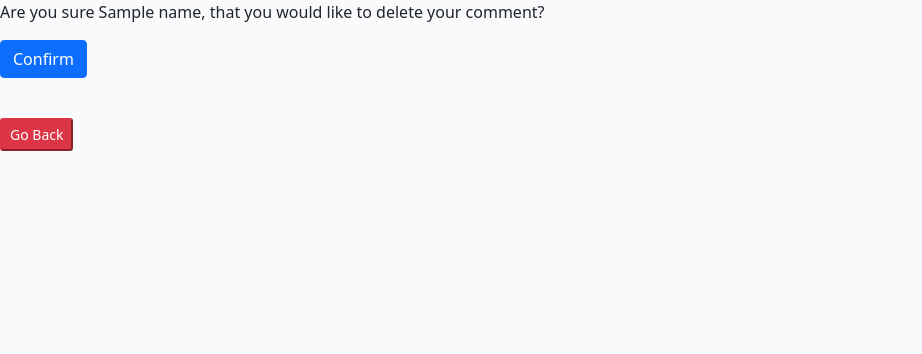
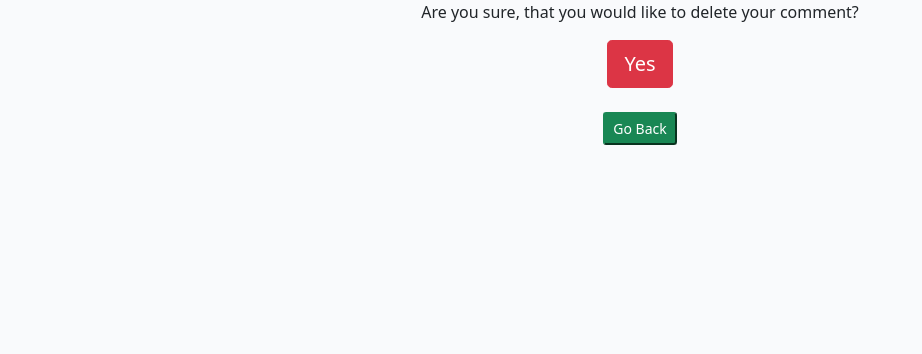
Before and after one commit to healygi/PP4, a Django app: template blog/templates/user_comments/delete-comment.html in a window 1280 px wide. Shown: the part 66-420 px from the top of the page, without its empty margins (0-922 px from the left). Run offline with Django 3.2, Linux system fonts and the light colour scheme; tables that the repository leaves empty hold one stand-in row (values such as "Sample post"); the template is opened without the code that fills it: values that come from a table or form of the project are taken from there, most other values are stand-ins (such as "Sample title", 1, 10 or a date in 2020); some libraries are stand-ins or nearby versions.

Commit message:
tidy up styling for delete-comment.html page - change button to read - center txt etc.

```diff
--- a/blog/templates/user_comments/delete-comment.html
+++ b/blog/templates/user_comments/delete-comment.html
@@ -4,14 +4,14 @@
 
 {% load static %}
 
-<form method="post">
+<form method="post" class="text-center">
     {% csrf_token %}
-    <p>Are you sure {{ name }}, that you would like to delete
-        your comment? <p>
-    <input class="btn btn-primary" type="submit" value="Confirm">
+    <p class="font-weight-bold">
+        Are you sure, that you would like to delete your comment?</p>
+    <input class="btn btn-danger btn-lg" type="submit" value="Yes">
     <div><br>
         <a href="{% url 'post_detail' comment.post.slug %}">
-            <button type="button" class="btn-danger btn-sm">Go Back</button></a>
+            <button type="button" class="btn-success btn-sm">Go Back</button></a>
     </div>
 </form>
 
--- a/blog/urls.py
+++ b/blog/urls.py
@@ -1,6 +1,5 @@
 from . import views
 from django.urls import path
-from .views import PostCommentDelete
 
 urlpatterns = [
     path('', views.PostList.as_view(), name='home'),
```
Also changed, not shown: blog/models.py (+12 -12 lines), blog/views.py (+14 -54 lines), templates/post_detail.html (+0 -11 lines).
